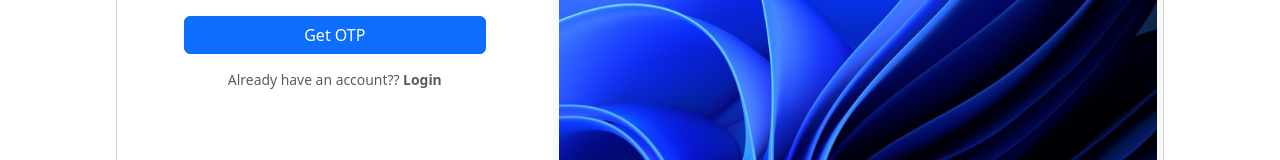
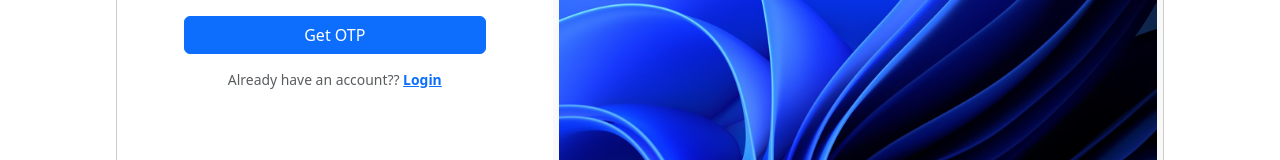
Before and after one commit to appy-spec/Hd-Notes, a React (Vite) app in the folder frontend/: page /signup in a window 1280 px wide. Shown: the part 552-712 px from the top of the page. Built offline with nearby package versions, Linux system fonts and the light colour scheme; no server answers.

Commit message:
Update Signup.jsx

```diff
--- a/frontend/src/pages/Signup.jsx
+++ b/frontend/src/pages/Signup.jsx
@@ -313,9 +313,9 @@ function Signup() {
                         style={{ fontSize: "0.87rem", textAlign: "center" }}
                       >
                         Already have an account??{" "}
-                        <a Link="/login">
+                        <Link to="/login">
                           <b>Login</b>
-                        </a>
+                        </Link>
                       </p>
                     </form>
                   </div>
```
